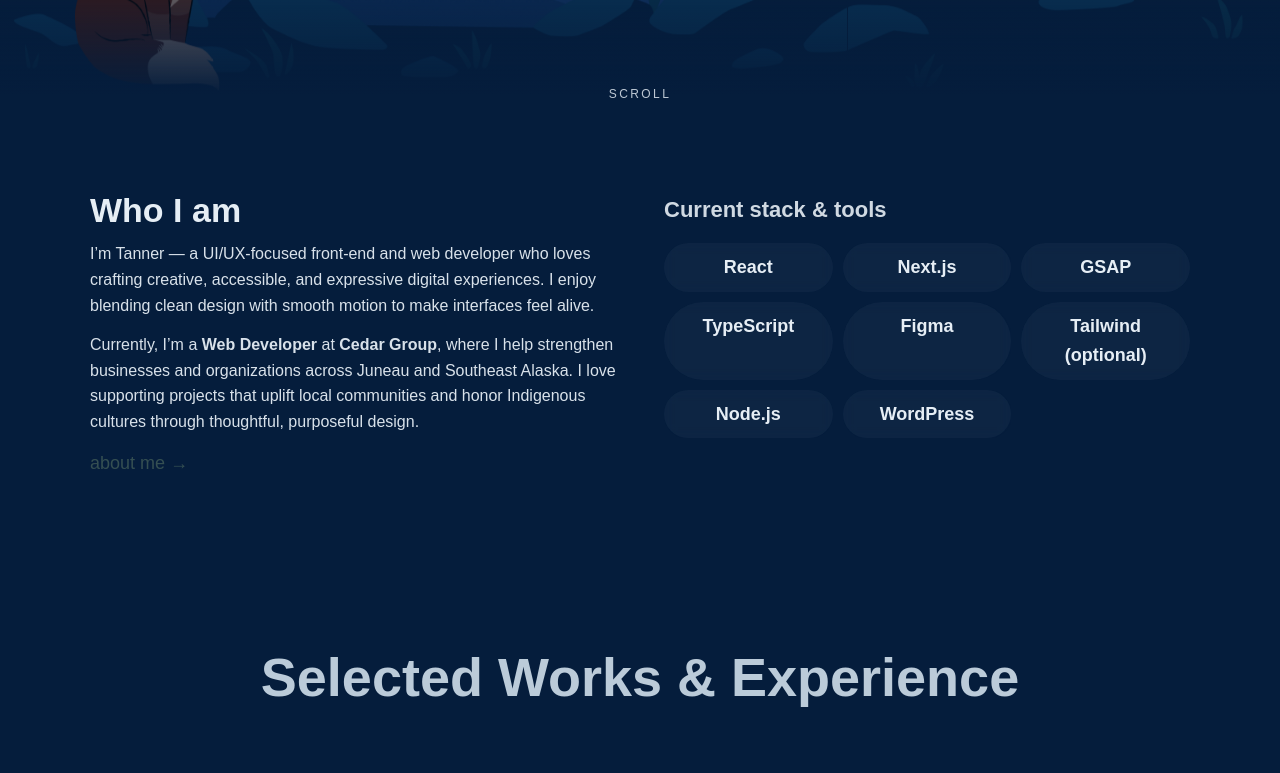
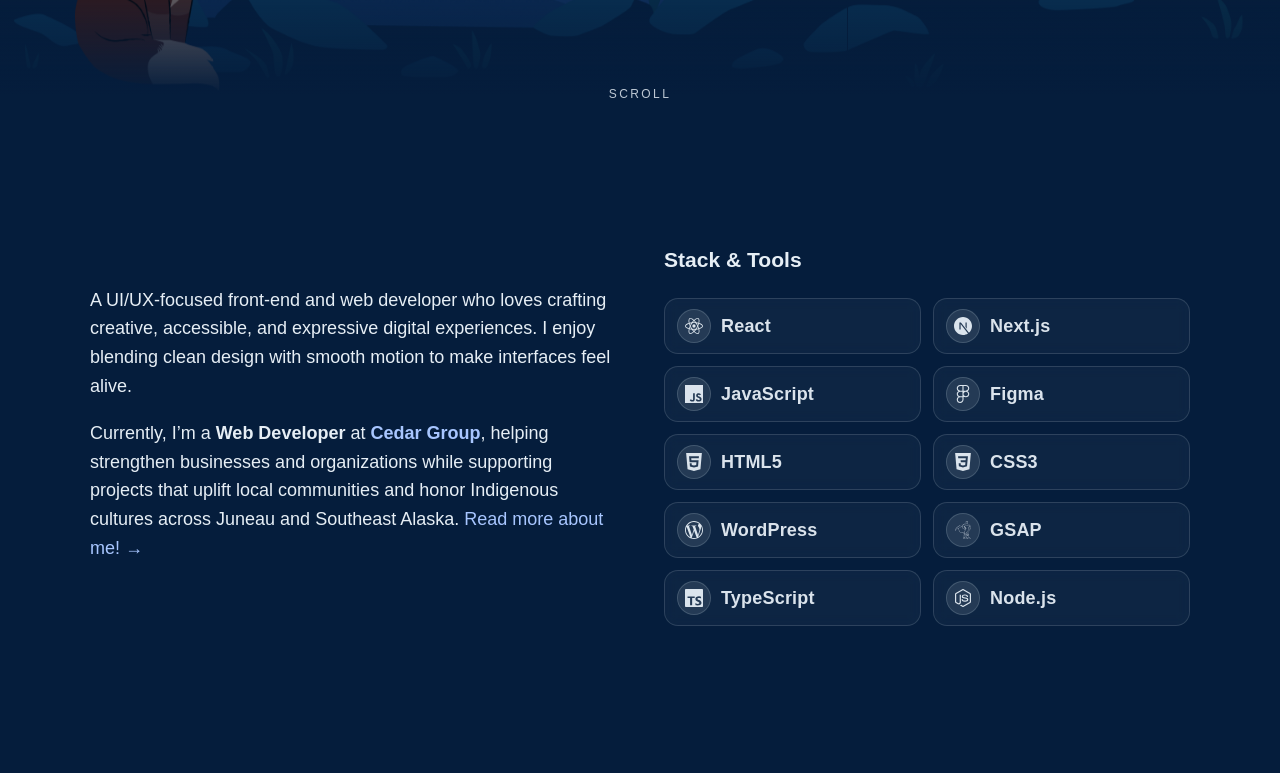
Before and after one commit to tanner9427/website, a Next.js app: page / in a window 1280 px wide. Shown: the part 680-1453 px from the top of the page. Built offline with nearby package versions, Linux system fonts and the light colour scheme; a web font is replaced by a local one.

Commit message:
updated about/tech section

```diff
--- a/components/AboutTech.jsx
+++ b/components/AboutTech.jsx
@@ -1,39 +1,105 @@
 // components/AboutTech.jsx
 import styles from "./abouttech.module.css";
 import Link from "next/link";
+import { useRef, useLayoutEffect, useEffect } from "react";
+import gsap from "gsap";
+import { ScrollTrigger } from "gsap/dist/ScrollTrigger";
+import {
+    SiReact, SiNextdotjs, SiGreensock, SiFigma, SiJavascript,
+    SiNodedotjs, SiWordpress, SiHtml5, SiCss3, SiTypescript
+} from "react-icons/si";
 
 export default function AboutTech() {
+    const sectionRef = useRef(null);
+    const itemsRef = useRef([]);
+    itemsRef.current = [];
+
+    useEffect(() => {
+        const section = sectionRef.current;
+        const els = itemsRef.current.filter(Boolean);
+        if (!section || !els.length) return;
+
+        // initial hidden state (also in CSS)
+        gsap.set(els, { y: 24, opacity: 0 });
+
+        // IO: fire only when 60% of section is visible
+        const io = new IntersectionObserver(
+            (entries) => {
+                const e = entries[0];
+                if (e.isIntersecting && e.intersectionRatio >= 0.6) {
+                    gsap.to(els, {
+                        y: 0,
+                        opacity: 1,
+                        duration: 0.6,
+                        ease: "power2.out",
+                        stagger: { each: 0.18 }, // slower stagger
+                    });
+                    io.disconnect(); // run once
+                }
+            },
+            { threshold: 0.6 } // tune to taste (0.5–0.7)
+        );
+
+        io.observe(section);
+        return () => io.disconnect();
+    }, []);
+
+
     const tech = [
-        "React", "Next.js", "GSAP", "TypeScript", "Figma",
-        "Tailwind (optional)", "Node.js", "WordPress",
+        { name: "React", Icon: SiReact },
+        { name: "Next.js", Icon: SiNextdotjs },
+        { name: "JavaScript", Icon: SiJavascript },
+        { name: "Figma", Icon: SiFigma },
+        { name: "HTML5", Icon: SiHtml5 },
+        { name: "CSS3", Icon: SiCss3 },
+        { name: "WordPress", Icon: SiWordpress },
+        { name: "GSAP", Icon: SiGreensock },
+        { name: "TypeScript", Icon: SiTypescript },
+        { name: "Node.js", Icon: SiNodedotjs },
     ];
 
     return (
-        <section id="about-tech" className={styles.section} aria-labelledby="about-tech-title">
+        <section ref={sectionRef} id="about-tech" className={styles.section} aria-labelledby="about-tech-title">
             <div className={styles.inner}>
-                {/* LEFT: About */}
+                {/* LEFT */}
                 <div className={styles.about}>
-                    <h2 id="about-tech-title" className={styles.h2}>Who I am</h2>
+                    {/* <h2 id="about-tech-title" className={styles.h2}>Who I am</h2> */}
                     <p className={styles.blurb}>
-                        I’m Tanner — a UI/UX-focused front-end and web developer who loves crafting
+                        A UI/UX-focused front-end and web developer who loves crafting
                         creative, accessible, and expressive digital experiences. I enjoy blending
                         clean design with smooth motion to make interfaces feel alive.
                     </p>
                     <p className={styles.blurb}>
-                        Currently, I’m a <strong>Web Developer</strong> at <strong>Cedar Group</strong>, where I help strengthen
-                        businesses and organizations across Juneau and Southeast Alaska. I love supporting projects
-                        that uplift local communities and honor Indigenous cultures through thoughtful, purposeful design.
+                        Currently, I’m a <strong>Web Developer</strong> at {" "}
+                        <a
+                            href="https://cedargroupak.com/"
+                            target="_blank"
+                            rel="noopener noreferrer"
+                            className={styles.inlineLink}
+                        >
+                            <strong>Cedar Group</strong>
+                        </a>, helping strengthen businesses and organizations while supporting projects that
+                        uplift local communities and honor Indigenous cultures across Juneau and Southeast Alaska.
+                        <Link href="/aboutme" className={styles.button}> Read more about me! →</Link>
                     </p>
-                    <Link href="/aboutme" className={styles.button}>
-                        about me →
-                    </Link>
+
                 </div>
-                {/* RIGHT: Tech */}
+
+                {/* RIGHT */}
                 <div className={styles.tech}>
-                    <h3 className={styles.h3}>Current stack & tools</h3>
+                    <h3 className={styles.h3}>Stack & Tools</h3>
                     <ul className={styles.grid} role="list">
-                        {tech.map((t) => (
-                            <li key={t} className={styles.pill}>{t}</li>
+                        {tech.map(({ name, Icon }, i) => (
+                            <li
+                                key={name}
+                                className={styles.techItem}
+                                ref={(el) => (itemsRef.current[i] = el)}
+                            >
+                                <span className={styles.iconWrap} aria-hidden="true">
+                                    <Icon className={styles.icon} />
+                                </span>
+                                <span className={styles.label}>{name}</span>
+                            </li>
                         ))}
                     </ul>
                 </div>
--- a/components/abouttech.module.css
+++ b/components/abouttech.module.css
@@ -1,38 +1,16 @@
 .section {
-    /* Seamless handoff from the hero */
-    background: #051D3C;
-    color: #E6EEF5;
-    padding: clamp(32px, 6vw, 72px) 5vw;
+    padding: clamp(56px, 8vw, 120px) 6vw;
 }
 
 .inner {
     max-width: 1100px;
     margin: 0 auto;
+
+    /* force 2 columns on desktop */
     display: grid;
-    grid-template-columns: 1fr 1fr;
+    grid-template-columns: minmax(0, 1fr) minmax(0, 1fr);
     gap: clamp(24px, 4vw, 48px);
     align-items: start;
-}
-
-.h2 {
-    font-size: clamp(22px, 3.2vw, 34px);
-    line-height: 1.1;
-    margin: 0 0 12px 0;
-    font-weight: 800;
-}
-
-.h3 {
-    font-size: clamp(18px, 2.4vw, 22px);
-    margin: 0 0 16px 0;
-    font-weight: 700;
-    opacity: 0.9;
-}
-
-.blurb {
-    margin: 0 0 14px 0;
-    font-size: clamp(14px, 1.4vw, 16px);
-    line-height: 1.6;
-    opacity: 0.94;
 }
 
 .grid {
@@ -40,33 +18,108 @@
     padding: 0;
     list-style: none;
     display: grid;
-    grid-template-columns: repeat(auto-fill, minmax(140px, 1fr));
-    gap: 10px;
+    /* auto-fit collapses empty tracks so the last row fills evenly */
+    grid-template-columns: repeat(auto-fit, minmax(170px, 1fr));
+    gap: 12px;
+    align-items: stretch;
+    /* make rows even */
+    box-sizing: border-box;
 }
 
-.pill {
+.about {
+    align-self: center;
+}
+
+/* Each tech item */
+.techItem {
+    display: flex;
+    align-items: center;
+    gap: 10px;
+    padding: 10px 12px;
+    border-radius: 14px;
+    border: 1px solid rgba(230, 238, 245, 0.14);
     background: rgba(230, 238, 245, 0.04);
     backdrop-filter: blur(6px);
-    padding: 10px 12px;
-    border-radius: 999px;
-    font-weight: 600;
-    text-align: center;
-    transition: transform 160ms ease, background 160ms ease, border-color 160ms ease;
+    transition: transform 160ms ease, border-color 160ms ease, background 160ms ease;
+    will-change: transform;
+    min-height: 52px;
+    transform: translateY(24px);
+    opacity: 0;
+    /* consistent row height */
 }
 
-.pill:hover {
-    transform: translateY(-1px);
-    background: rgba(230, 238, 245, 0.08);
-    border-color: rgba(230, 238, 245, 0.28);
+/* Prevent label wrapping that causes uneven heights */
+.label {
+    font-weight: 600;
+    letter-spacing: 0.2px;
+    color: #E6EEF5;
+    opacity: 0.95;
+    white-space: nowrap;
+    /* keep to one line */
+    overflow: hidden;
+    text-overflow: ellipsis;
 }
 
+/* Icon bubble */
+.iconWrap {
+    width: 34px;
+    height: 34px;
+    border-radius: 50%;
+    display: inline-flex;
+    align-items: center;
+    justify-content: center;
+    background: rgba(230, 238, 245, 0.1);
+    border: 1px solid rgba(230, 238, 245, 0.16);
+    flex: 0 0 auto;
+}
+
+.icon {
+    width: 18px;
+    height: 18px;
+    opacity: 0.95;
+}
+
+.inlineLink,
+.button {
+    color: var(--primary-color, #A8C6FF);
+    text-decoration: none;
+    /* transition: opacity 0.2s ease, border-color 0.2s ease; */
+}
+
+.inlineLink:hover,
+.button:hover {
+    opacity: 0.7;
+    color: #94EDDF;
+}
+
+.techItem:hover {
+    transform: translateY(-2px);
+    border-color: rgba(230, 238, 245, 0.28);
+    background: rgba(230, 238, 245, 0.08);
+}
+
+/* Responsive */
+@media (max-width: 900px) {
+    .grid {
+        grid-template-columns: repeat(auto-fit, minmax(150px, 1fr));
+    }
+}
+
+@media (max-width: 520px) {
+    .grid {
+        grid-template-columns: 1fr;
+    }
+}
+
+/* keep two columns until narrower devices */
+@media (max-width: 760px) {
+    .inner {
+        grid-template-columns: 1fr;
+    }
+}
+
+/* ensure children don’t force wrap */
 .about,
 .tech {
     min-width: 0;
 }
-
-@media (max-width: 900px) {
-    .inner {
-        grid-template-columns: 1fr;
-    }
-}
--- a/components/layout.module.css
+++ b/components/layout.module.css
@@ -100,6 +100,7 @@
 }
 
 .currentlyBar a:hover {
+    opacity: 0.7;
     color: #94EDDF;
 }
 
--- a/package.json
+++ b/package.json
@@ -10,6 +10,7 @@
     "next": "^14.2.30",
     "react": "^18.3.1",
     "react-dom": "^18.3.1",
+    "react-icons": "^5.5.0",
     "react-responsive-carousel": "^3.2.23",
     "react-scroll": "^1.9.0",
     "react-slick": "^0.30.3",
--- a/pages/_app.js
+++ b/pages/_app.js
@@ -2,15 +2,6 @@
 import '../styles/global.css';
 import 'slick-carousel/slick/slick.css';
 import 'slick-carousel/slick/slick-theme.css';
-
-function ThemeInitializer() {
-  useEffect(() => {
-    const savedTheme = localStorage.getItem('theme') || 'light';
-    document.documentElement.setAttribute('data-theme', savedTheme);
-  }, []);
-
-  return null;
-}
 
 function CursorManager() {
   useEffect(() => {
@@ -60,7 +51,7 @@
 export default function App({ Component, pageProps }) {
   return (
     <>
-      <ThemeInitializer />
+      <CursorManager />
       <Component {...pageProps} />
     </>
   );
--- a/pages/aboutme.js
+++ b/pages/aboutme.js
@@ -37,6 +37,7 @@
                         <h1>About Me</h1>
                         <p>
                             I'm Tanner, a developer and designer passionate about creating beautiful, functional applications and websites.
+                            I graduated Cal Poly SLO with a degree in Computer Science.
                             My strengths are in UI/UX design, web development, and graphic design, but I also have experience with software
                             engineering and enjoy working with technical projects. I am very passionate on blending creativity with technology
                             and bringing ideas to life.
@@ -44,7 +45,6 @@
                         <p>
                             In my spare time, I love playing and listening to music. Aside from that, you will usually see me calligraphing or
                             outside on a bike or climbing.
-                            Currently based in Sacramento.
                         </p>
                     </div>
 
--- a/styles/global.css
+++ b/styles/global.css
@@ -8,16 +8,9 @@
   font-family: "Anek Gujarati", sans-serif;
   line-height: 1.6;
   font-size: 18px;
-  /* background-color: #051D3C; */
-}
-
-body {
-  background-color: var(--background-color);
-  color: var(--text-color);
-  background-size: cover;
-  background-repeat: no-repeat;
-  background-position: center;
-  transition: background 0.5s ease, color 0.5s ease, background-image 0.5s ease;
+  background-color: #051D3C;
+  /* <— hard set blue */
+  color: #E6EEF5;
 }
 
 * {
```
Also changed, not shown: 1 other file (tests, documents, lock files or other folders). Lines whose indentation alone changed are shown as unchanged.
